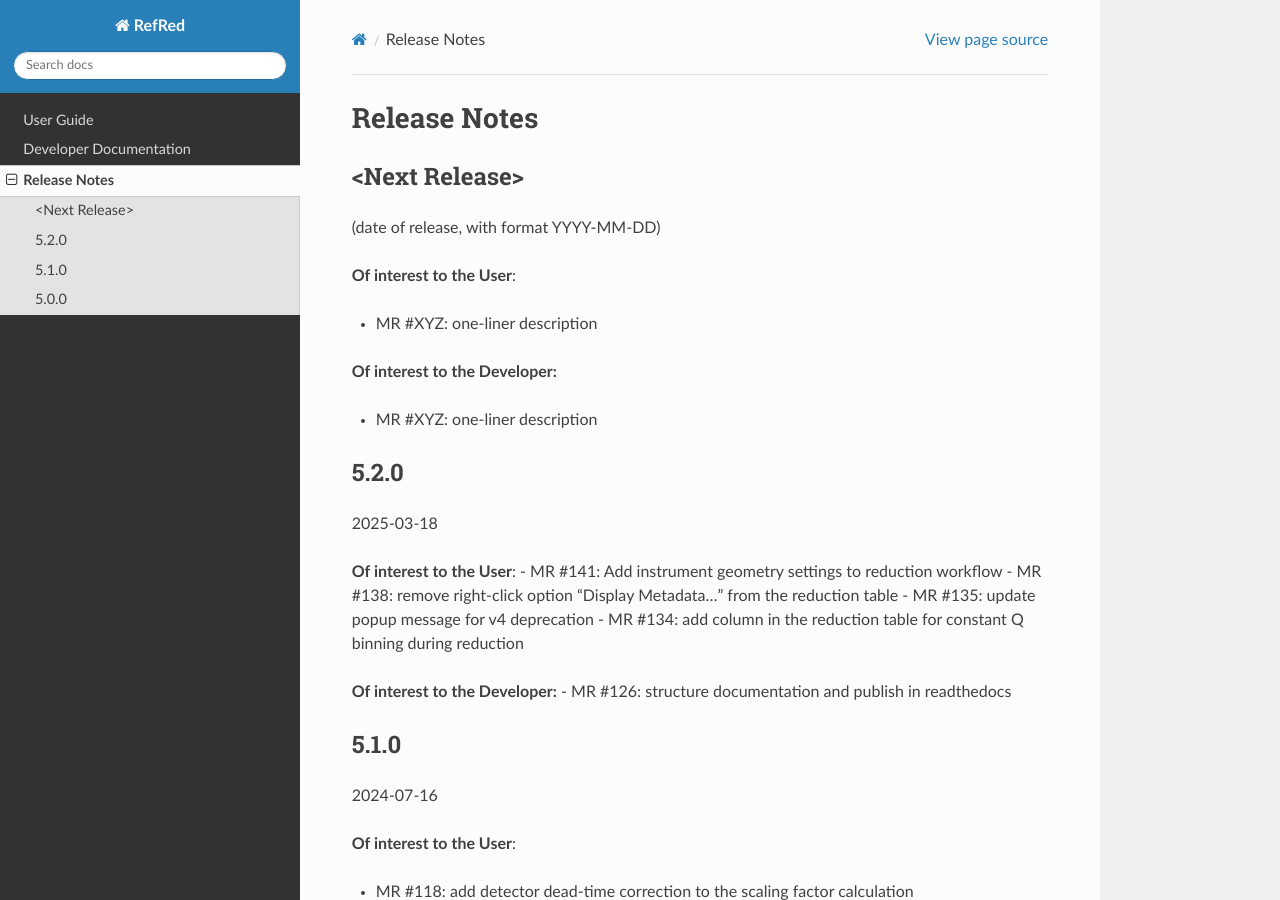
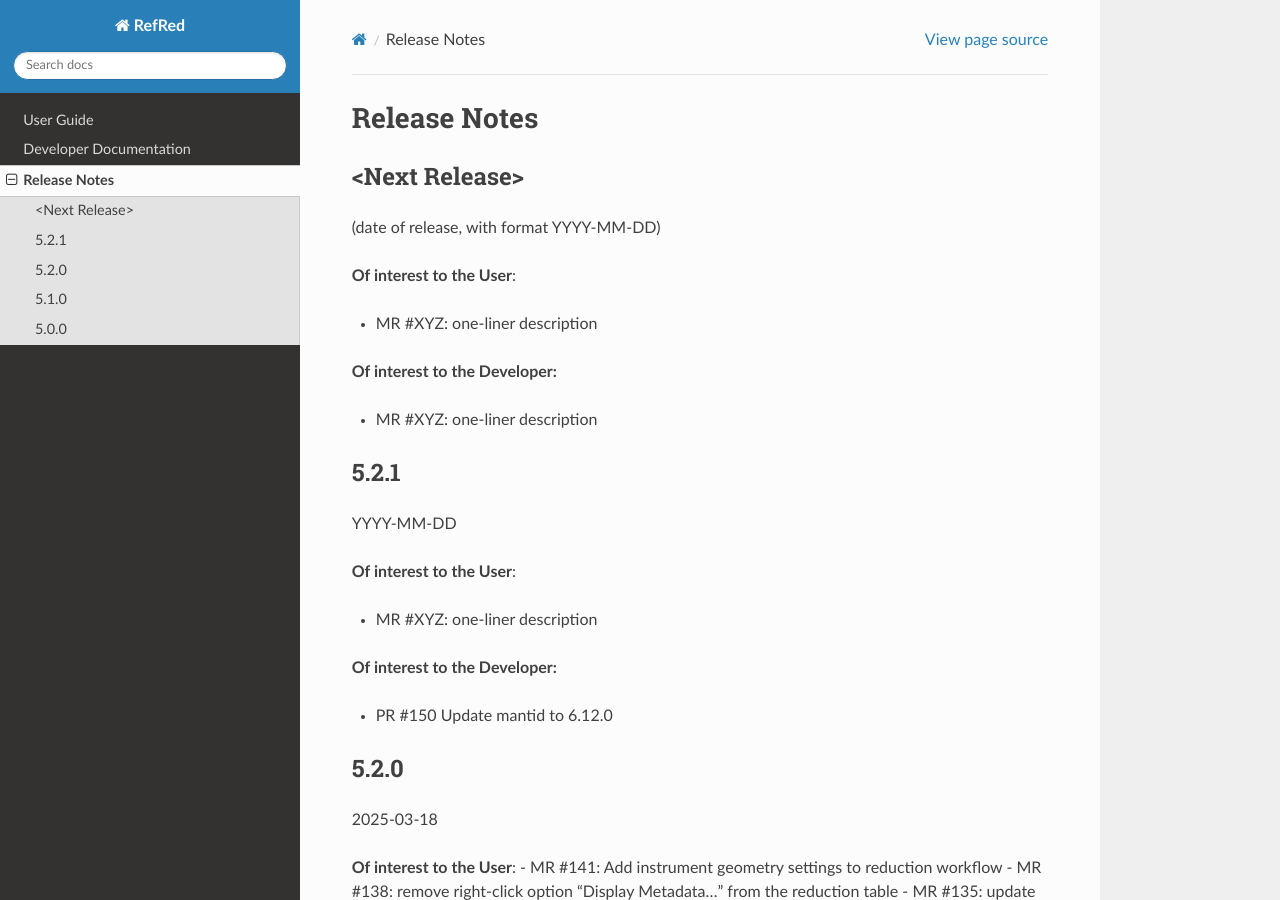
Before and after one commit to neutrons/RefRed, a Sphinx documentation site: the page built from docs/release_notes.rst, in a window 1280 px wide and 900 px high. Built offline with Sphinx 7.4.7 and the Read the Docs theme 3.1.0, drawn with Linux system fonts in a browser that asks for light colours.

Commit message:
add release notes

```diff
--- a/docs/release_notes.rst
+++ b/docs/release_notes.rst
@@ -15,6 +15,18 @@ Release Notes
 
 - MR #XYZ: one-liner description
 
+
+5.2.1
+-----
+YYYY-MM-DD
+
+**Of interest to the User**:
+
+- MR #XYZ: one-liner description
+
+**Of interest to the Developer:**
+
+-  PR #150 Update mantid to 6.12.0
 
 5.2.0
 -----
```
